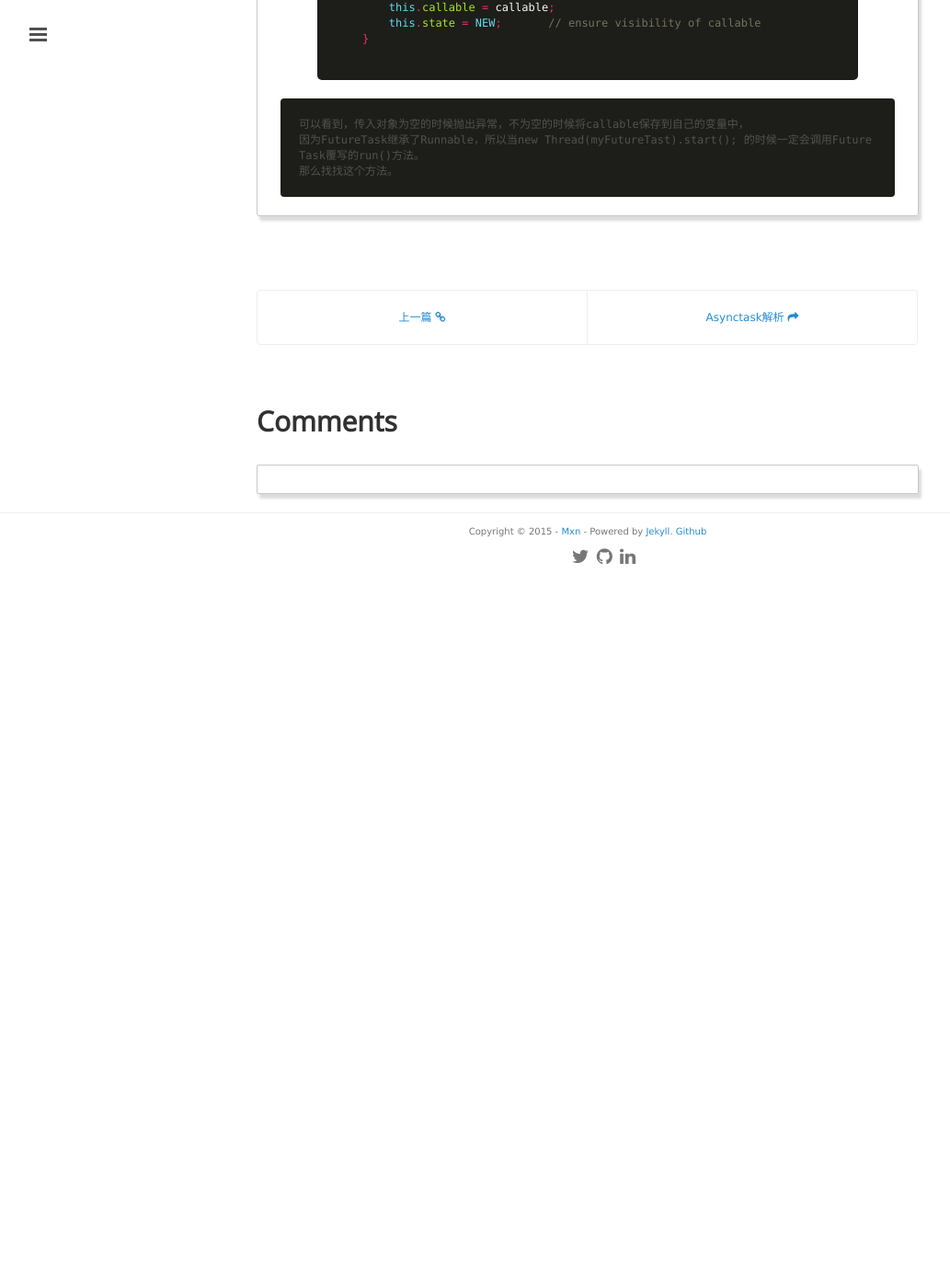
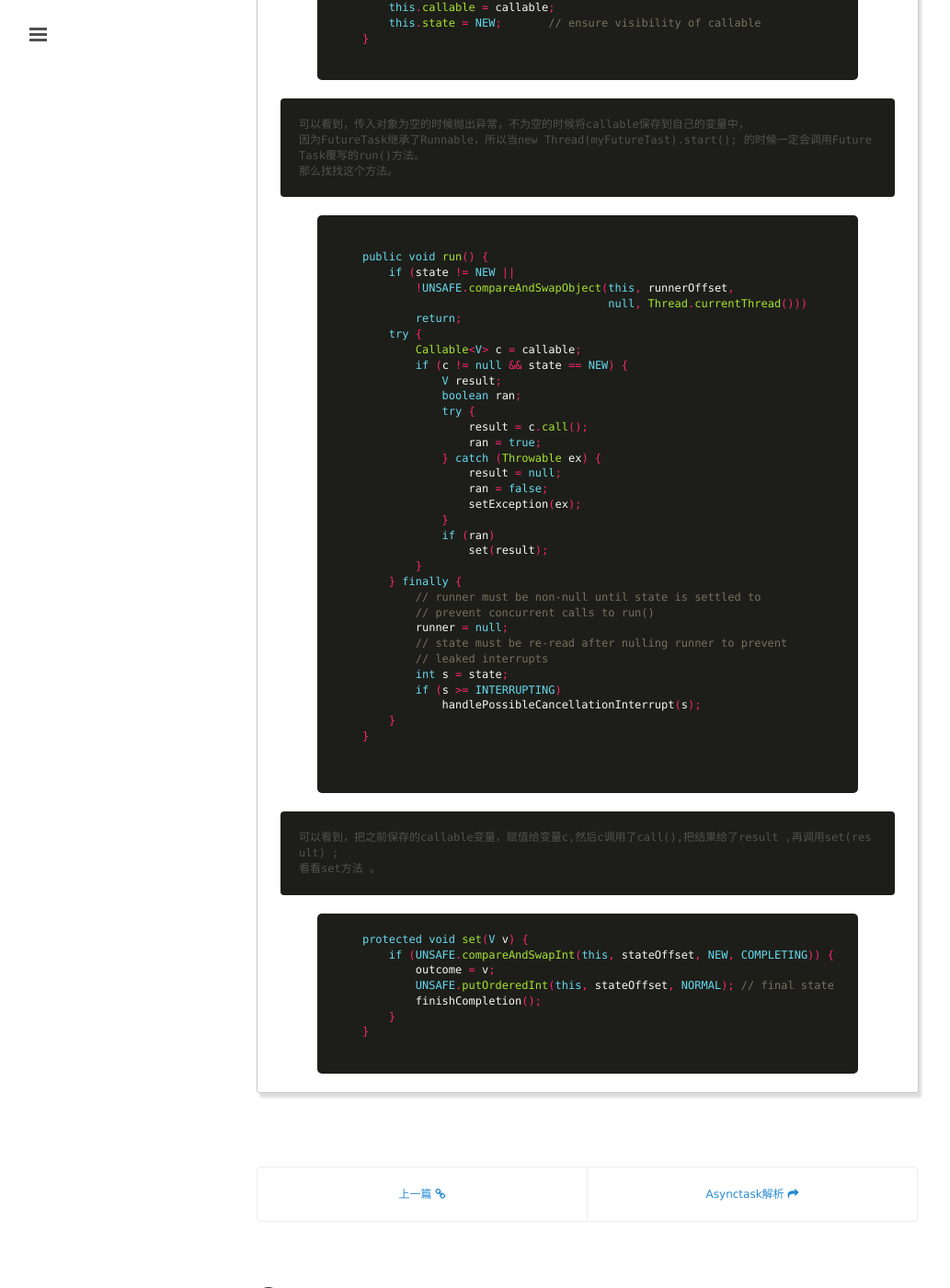
Before and after one commit to mxn21/mxn21.github.io, a Jekyll site: the page built from _posts/2015-6-6-java中future和call的分析.md, in a window 1280 px wide and 1400 px high, scrolled down 2861 px. Shown: the whole window at 92% size, without its empty margins (1-1034 px from the left). Built offline with Jekyll 4.4.1, drawn with Linux system fonts in a browser that asks for light colours; Markdown is read by kramdown in place of the engine named in the settings; comment, search, counter and statistics services are not loaded; before the commit the page ends 3491 px from its top, so only the background shows below that.

Commit message:
Update 2015-6-6-java中future和call的分析.md

```diff
--- a/_posts/2015-6-6-java中future和call的分析.md
+++ b/_posts/2015-6-6-java中future和call的分析.md
@@ -137,3 +137,53 @@
     可以看到，传入对象为空的时候抛出异常，不为空的时候将callable保存到自己的变量中，
     因为FutureTask继承了Runnable，所以当new Thread(myFutureTast).start(); 的时候一定会调用FutureTask覆写的run()方法。
     那么找找这个方法。
+
+
+     {% highlight java %}
+
+    public void run() {
+        if (state != NEW ||
+            !UNSAFE.compareAndSwapObject(this, runnerOffset,
+                                         null, Thread.currentThread()))
+            return;
+        try {
+            Callable<V> c = callable;
+            if (c != null && state == NEW) {
+                V result;
+                boolean ran;
+                try {
+                    result = c.call();
+                    ran = true;
+                } catch (Throwable ex) {
+                    result = null;
+                    ran = false;
+                    setException(ex);
+                }
+                if (ran)
+                    set(result);
+            }
+        } finally {
+            // runner must be non-null until state is settled to
+            // prevent concurrent calls to run()
+            runner = null;
+            // state must be re-read after nulling runner to prevent
+            // leaked interrupts
+            int s = state;
+            if (s >= INTERRUPTING)
+                handlePossibleCancellationInterrupt(s);
+        }
+    }
+
+    {% endhighlight  %}
+
+    可以看到，把之前保存的callable变量，赋值给变量c,然后c调用了call(),把结果给了result ,再调用set(result) ;
+    看看set方法 。
+       {% highlight java %}
+    protected void set(V v) {
+        if (UNSAFE.compareAndSwapInt(this, stateOffset, NEW, COMPLETING)) {
+            outcome = v;
+            UNSAFE.putOrderedInt(this, stateOffset, NORMAL); // final state
+            finishCompletion();
+        }
+    }
+     {% endhighlight  %}
```
